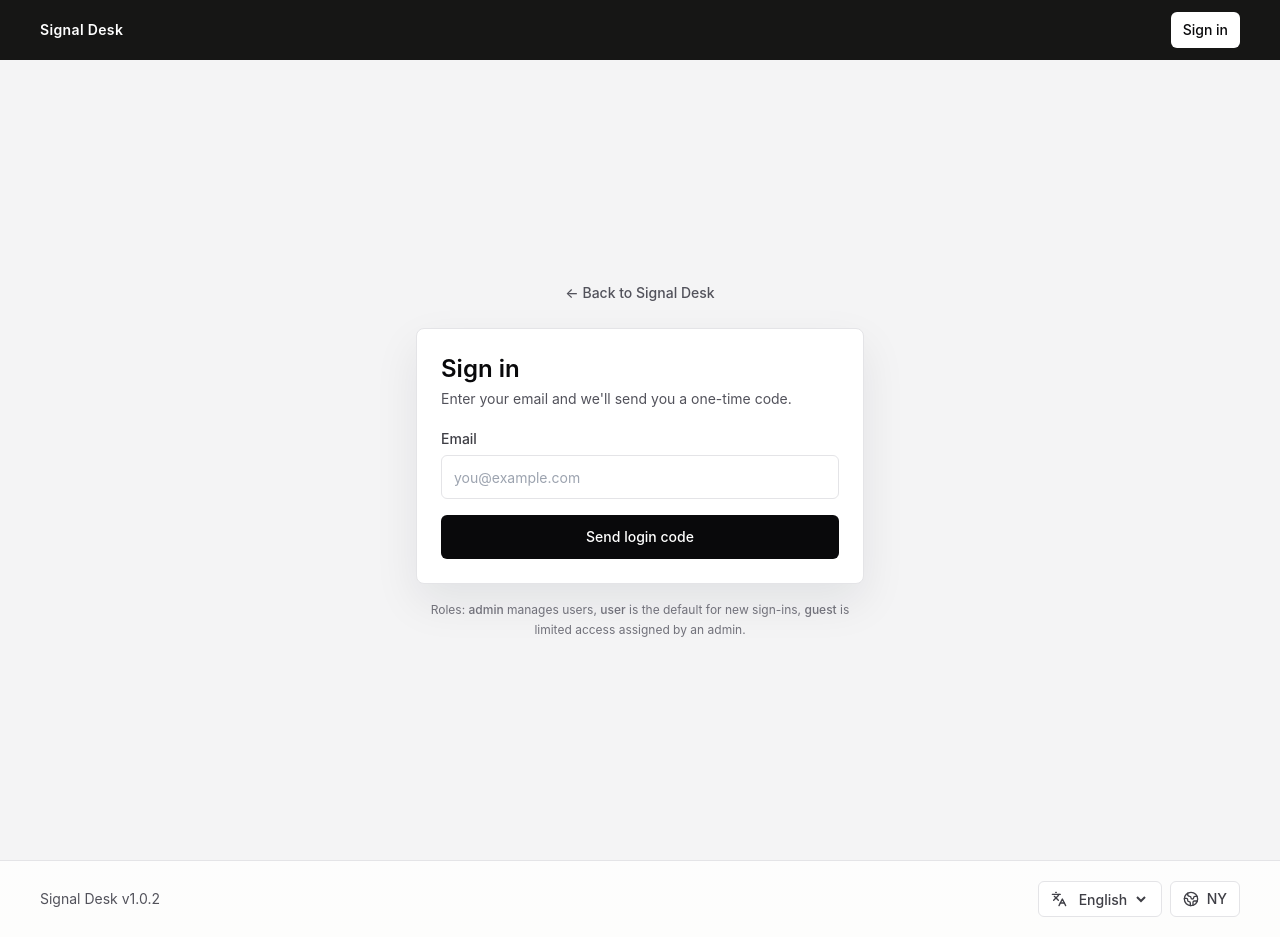
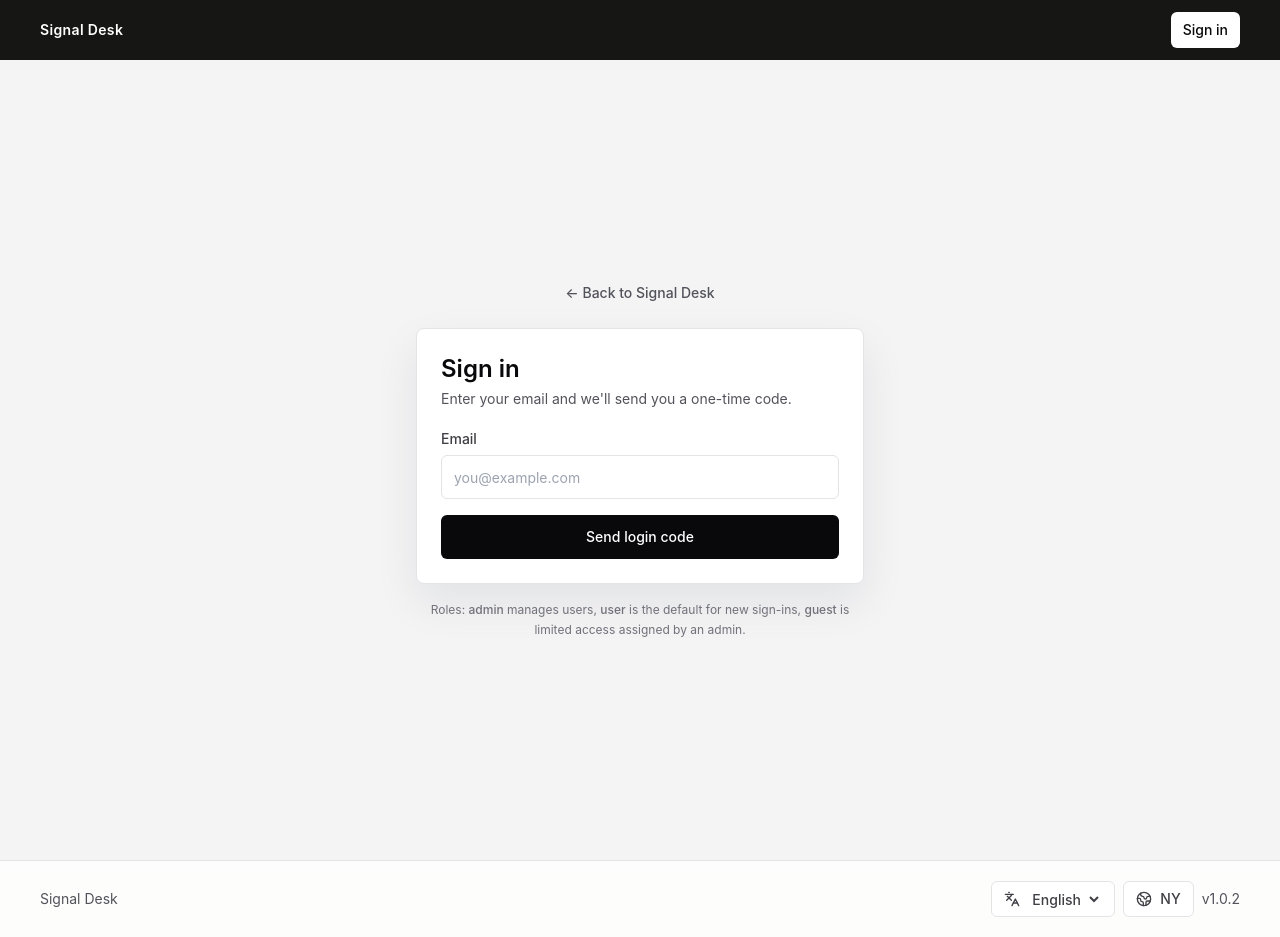
Before and after one commit to jvelezpo/stocks, a Next.js app: page /login in a window 1280 px wide. Built offline with nearby package versions, Linux system fonts and the light colour scheme; no server answers.

Commit message:
feat: move version to the right in footer (#5)
Co-authored-by: Sebastian Velez <sebasvlez@gmail.com>

```diff
--- a/components/SiteFooter.tsx
+++ b/components/SiteFooter.tsx
@@ -12,7 +12,7 @@
     <footer className="border-t border-zinc-200 bg-white/80">
       <div className="mx-auto flex max-w-7xl flex-col gap-3 px-5 py-5 text-sm text-zinc-600 sm:flex-row sm:items-center sm:justify-between sm:px-8 lg:px-10">
         <span>
-          Signal Desk <span aria-label={`Version ${packageInfo.version}`}>v{packageInfo.version}</span>
+          Signal Desk
         </span>
         <div className="flex flex-wrap items-center gap-2">
           <label className="inline-flex h-9 w-fit items-center gap-2 rounded-md border border-zinc-200 bg-white px-3 text-sm font-medium text-zinc-700">
@@ -36,6 +36,7 @@
             <Globe2 className="h-4 w-4" />
             {label}
           </button>
+          <span aria-label={`Version ${packageInfo.version}`}>v{packageInfo.version}</span>
         </div>
       </div>
     </footer>
```
